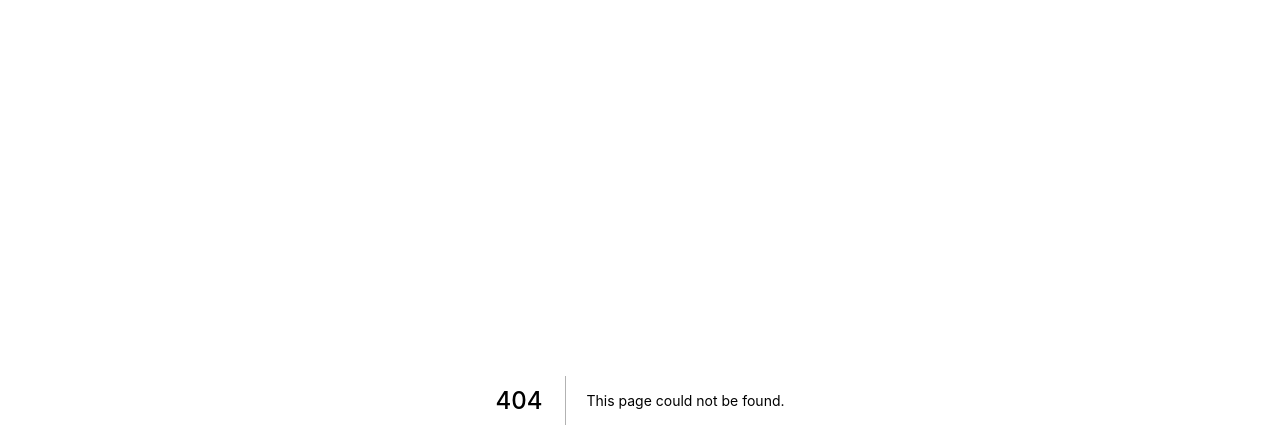
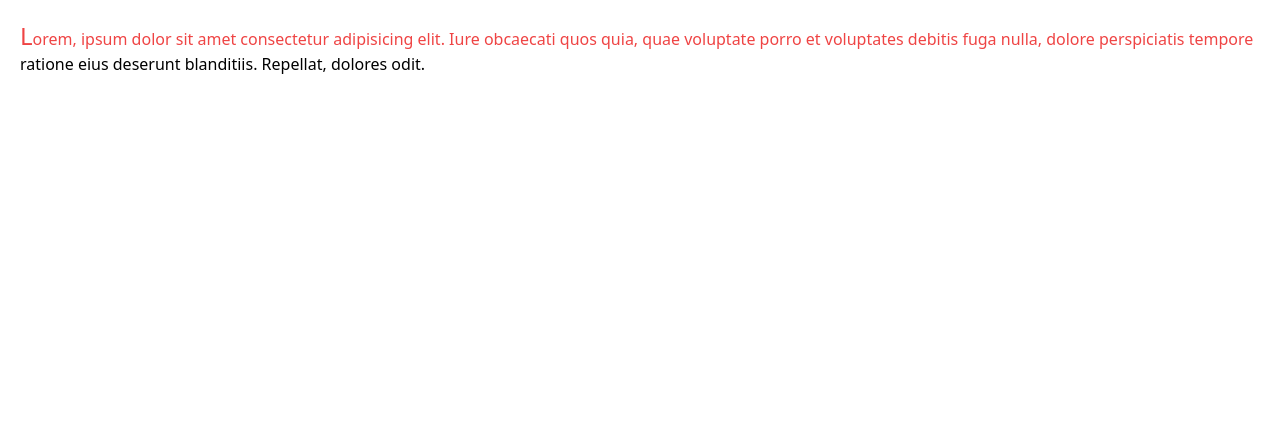
Before and after one commit to Choi-Yuchan/carrot-market, a Next.js app: page /test in a window 1280 px wide. Before the commit this address had no page. Shown: the top 448 px of the page. Built offline with nearby package versions, Linux system fonts and the light colour scheme.

Commit message:
Test about more modifiers

```diff
--- /dev/null
+++ b/pages/test.tsx
@@ -0,0 +1,12 @@
+import { NextPage } from 'next';
+
+
+const Test:NextPage = () => {
+  return (
+    <div className='flex flex-col space-y-2 p-5'>
+        <p className='first-letter:text-2xl first-letter:hover:text-purple-400 first-line:text-red-500'>Lorem, ipsum dolor sit amet consectetur adipisicing elit. Iure obcaecati quos quia, quae voluptate porro et voluptates debitis fuga nulla, dolore perspiciatis tempore ratione eius deserunt blanditiis. Repellat, dolores odit.</p>
+    </div>
+  )
+}
+
+export default Test;
```
